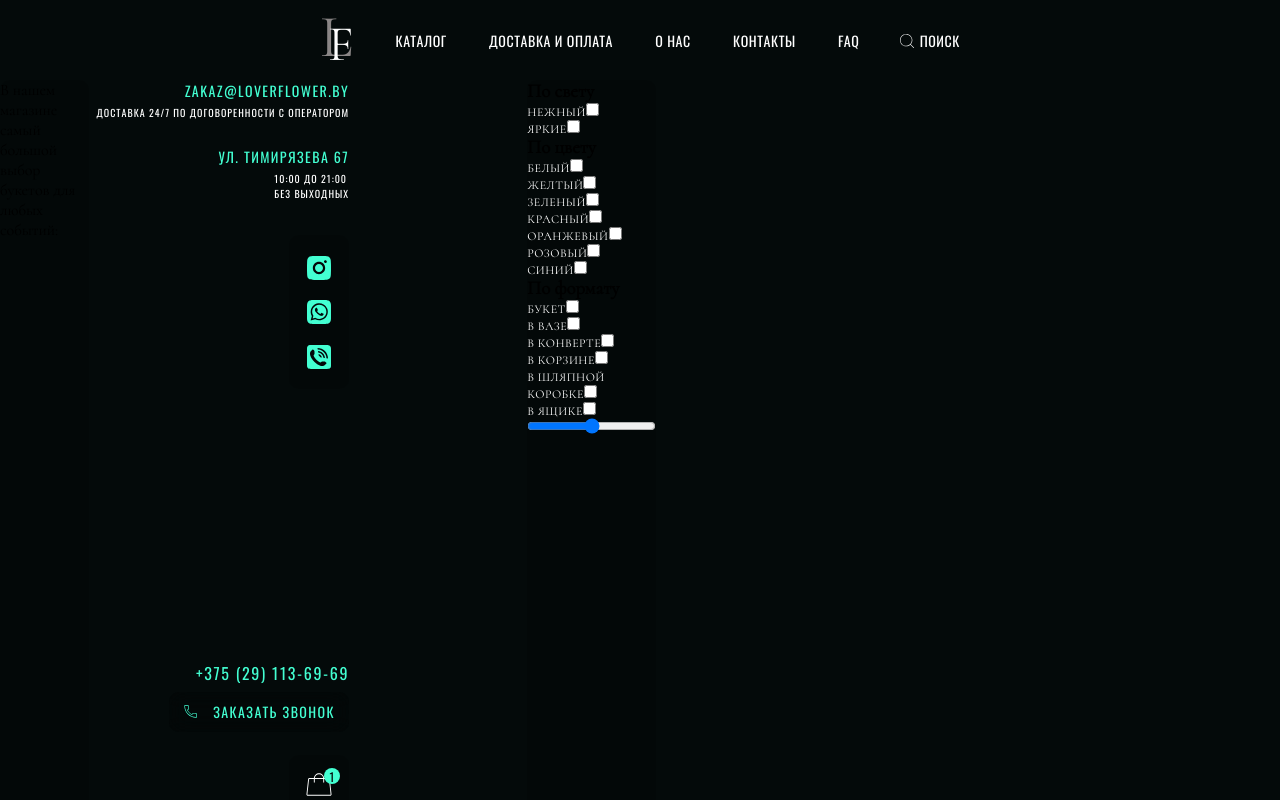
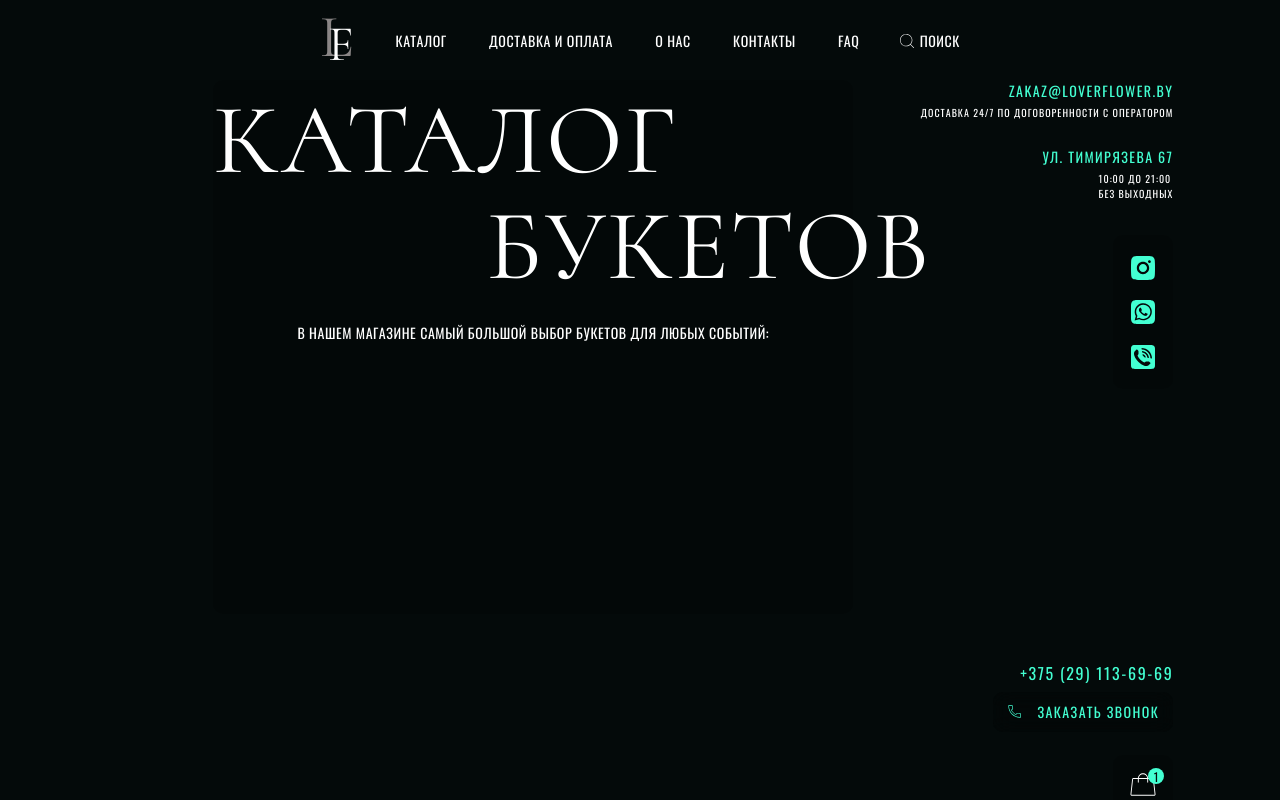
Before and after one commit to jgerba/flower-react-client, a React (Create React App) app: page /catalogue in a window 1280 px wide. Shown: the top 800 px of the page. Built offline with nearby package versions, Linux system fonts and the light colour scheme.

Commit message:
style upd

```diff
--- a/src/pages/Catalogue.jsx
+++ b/src/pages/Catalogue.jsx
@@ -8,19 +8,22 @@ import classes from './Catalogue.module.css';
 function CataloguePage() {
     return (
         <main className={classes.main}>
-            <ContentCard>
-                <SectionHeader></SectionHeader>
-                <SectionHeader smallHeader={true}></SectionHeader>
+            <ContentCard className={classes.head}>
+                <div className={classes.header}>
+                    <SectionHeader>каталог</SectionHeader>
+                    <SectionHeader smallHeader={true}>букетов</SectionHeader>
+                </div>
                 <p>
                     В нашем магазине самый большой выбор букетов для любых
                     событий:
                 </p>
                 <div className={classes['filter']}></div>
             </ContentCard>
-            <InfoPanel />
-            <div className={classes['sort-menu']}></div>
+            <InfoPanel className={classes['info-panel']} />
+            <div className={classes['sort-menu']}>
+                <p>sort menu</p>
+            </div>
 
-            <section className={classes['goods-section']}></section>
             <ContentCard className={classes['left-filter']}>
                 <ul>
                     <h3>По свету</h3>
@@ -50,6 +53,8 @@ function CataloguePage() {
                     <input id="price" name="price" type="range" />
                 </label>
             </ContentCard>
+
+            <section className={classes.goods}></section>
         </main>
     );
 }
--- a/src/pages/Catalogue.module.css
+++ b/src/pages/Catalogue.module.css
@@ -1,13 +1,70 @@
 .main {
+    position: relative;
     display: grid;
     grid-template-columns: repeat(12, 1fr);
 
     grid-template-areas:
-        '. . . . . . . . . . . .'
-        '. . . . . . . . . . . .'
-        '. . . . . . . . . . . .';
+        '. . head head head head head head . info info .'
+        '. . . . . . . . . sort . .'
+        '. . filter filter goods goods goods goods goods goods . .';
+}
+
+.head {
+    grid-area: head;
+
+    display: flex;
+    flex-direction: column;
+
+    width: 100%;
+    height: 534px;
+}
+
+.header {
+    position: relative;
+}
+
+.header h2 {
+    position: relative;
+
+    top: -15px;
+    left: 273px;
+}
+
+.head p {
+    align-self: center;
+
+    font-family: 'Oswald';
+    font-size: 14px;
+    letter-spacing: 0.56px;
+    text-transform: uppercase;
+
+    color: var(--customWhite);
+}
+
+.info-panel {
+    grid-area: info;
+}
+
+.sort-menu {
+    grid-area: sort;
+
+    /* TEST */
+    color: white;
+    text-align: center;
+    /* ! */
+}
+
+.left-filter {
+    grid-area: filter;
+
+    width: 100%;
+    height: 818px;
 }
 
 .left-filter ul {
     list-style-type: none;
 }
+
+.goods {
+    grid-area: goods;
+}
```
